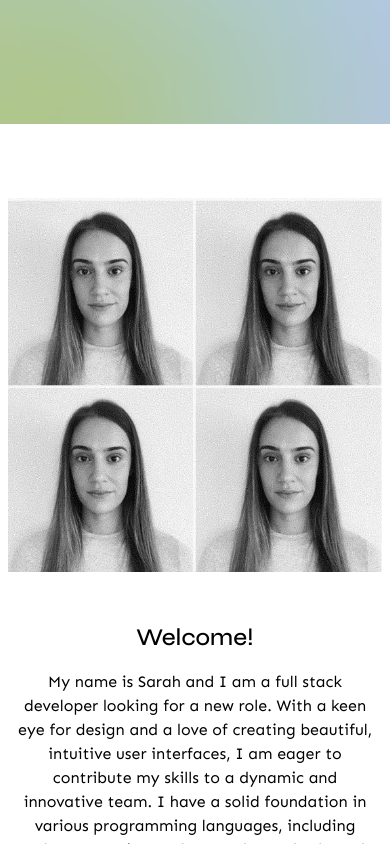
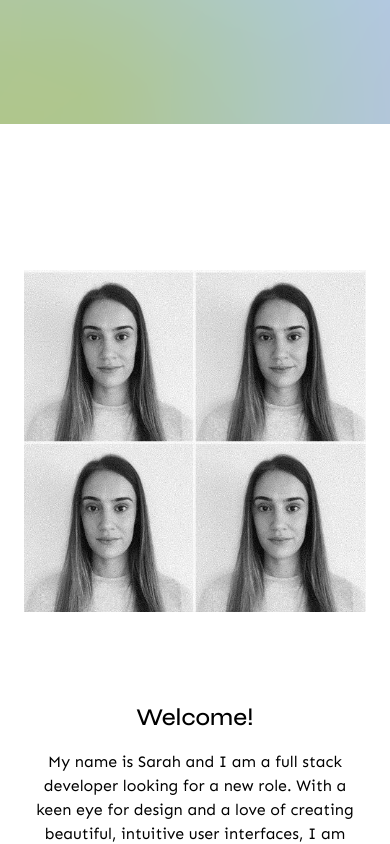
Before and after one commit to sarahdavies186/portfolio, a Next.js app: page / in a window 390 px wide. Shown: the part 720-1564 px from the top of the page. Built offline with nearby package versions, Linux system fonts and the light colour scheme.

Commit message:
mobile responsiveness and padding updated

```diff
--- a/components/AboutMe.js
+++ b/components/AboutMe.js
@@ -4,7 +4,7 @@ import { Link } from 'react-scroll';
 
 export default function AboutMe() {
   return (
-    <div id="about" className="grid grid-rows-2 lg:grid-cols-2 lg:grid-rows-1 lg:pt-20 container">
+    <div id="about" className="grid grid-rows-2 lg:grid-cols-2 lg:grid-rows-1 py-20 px-4 container">
       <div className="flex justify-center items-center lg:pl-40">
         <Image src={Sarah} alt="Image 1" width={450} height={450} className="p-2" />
       </div>
--- a/components/Contact.js
+++ b/components/Contact.js
@@ -2,7 +2,7 @@ export default function Contact() {
   return (
     <div
       id="contact"
-      className="container flex flex-col"
+      className="container flex flex-col pb-20"
     >
       <h3 className="font-syne-medium text-3xl pb-2 text-center">
        Contact me:
--- a/components/Footer.js
+++ b/components/Footer.js
@@ -2,7 +2,7 @@ import { Link } from "react-scroll";
 
 export default function Footer() {
   return (
-    <div className="flex flex-col ">
+    <div className="container flex flex-col py-4">
       <div className="text-center">
         <Link
           to="hero"
--- a/components/Work.js
+++ b/components/Work.js
@@ -9,7 +9,7 @@ import webDesign from "../public/web-design.png";
 
 export default function Work() {
   return (
-    <div>
+    <div className="container px-4 pb-20">
       <h2 id="projects" className="font-syne-medium text-2xl pb-10 p-4">
         01. Software Development Projects
       </h2>
--- a/pages/index.js
+++ b/pages/index.js
@@ -3,7 +3,7 @@ import HeroSection from "../components/HeroSection";
 import Work from "../components/Work";
 import AboutMe from "../components/AboutMe";
 import Contact from "../components/Contact";
-import Footer from "../components/Footer"
+import Footer from "../components/Footer";
 
 export default function Home() {
   return (
@@ -14,18 +14,10 @@ export default function Home() {
       </Head>
       <main>
         <HeroSection />
-        <section className="flex justify-center bg-white pt-12 pb-24">
-          <AboutMe />
-        </section>
-        <section className="flex justify-center bg-white pt-8 pb-12">
-          <Work />
-        </section>
-        <section className="flex justify-center bg-white pt-8">
-          <Contact />
-        </section>
-        <section className="flex justify-center bg-white pt-20 pb-12">
-          <Footer />
-        </section>
+        <AboutMe />
+        <Work />
+        <Contact />
+        <Footer />
       </main>
     </div>
   );
```
